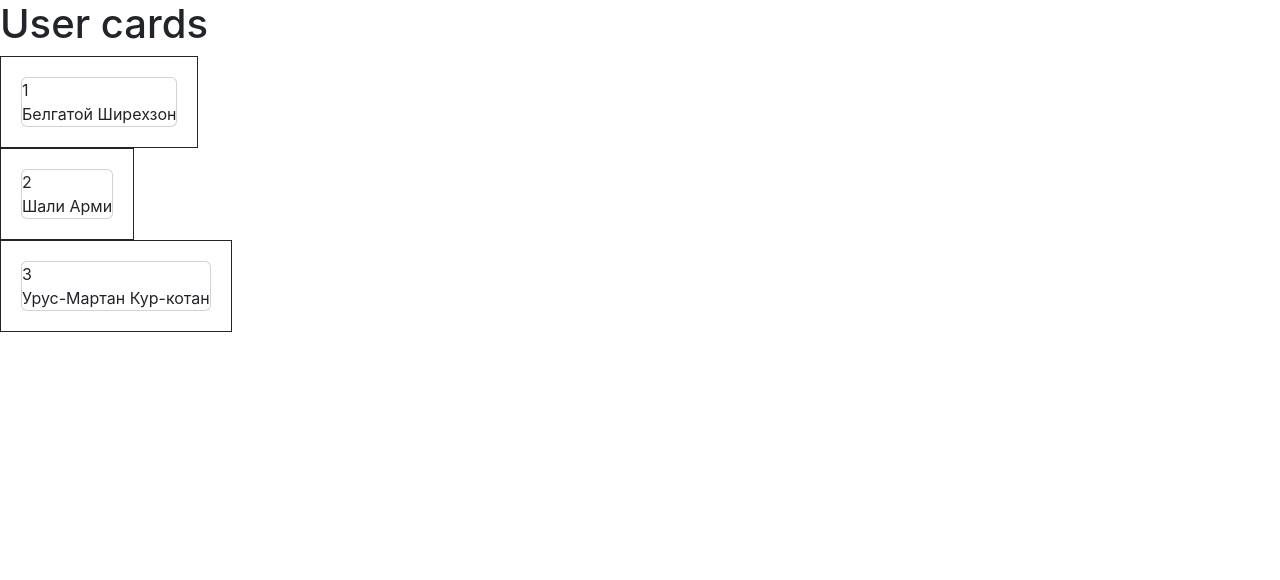
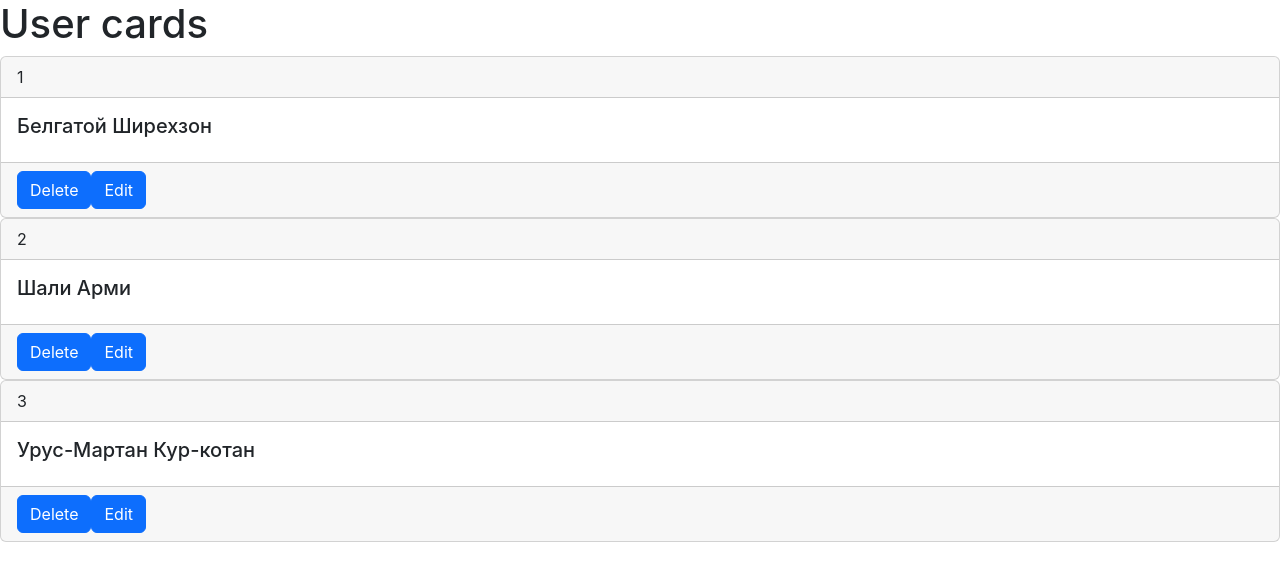
Before and after one commit to stsdmchv/test-project, a React (Create React App) app: page / in a window 1280 px wide. Shown: the top 580 px of the page. Built offline with nearby package versions, Linux system fonts and the light colour scheme; the HTML template or start-up script is replaced by a standard one.

Commit message:
Change div for cards on CardGroup

```diff
--- a/package.json
+++ b/package.json
@@ -13,6 +13,7 @@
     "react-dom": "^18.2.0",
     "react-router-dom": "^6.4.2",
     "react-scripts": "5.0.1",
+    "sass": "^1.55.0",
     "web-vitals": "^2.1.0"
   },
   "scripts": {
--- a/src/components/userCards.css
+++ b/src/components/userCards.css
@@ -1,5 +1,6 @@
 .Body {
   display: flex;
+  flex-direction: row;
 }
 
 .UserCard {
--- a/src/components/userCards.js
+++ b/src/components/userCards.js
@@ -1,19 +1,23 @@
-import {Card} from "react-bootstrap";
+import {Button, Card, CardGroup} from "react-bootstrap";
 import './userCards.css'
-
 const users = []
-users.push({ id: '1', firstName: 'Белгатой', lastName:'Ширехзон' })
-users.push({ id: '2', firstName: 'Шали', lastName:'Арми' })
-users.push({ id: '3', firstName: 'Урус-Мартан', lastName:'Кур-котан' })
-
+users.push({id: '1', firstName: 'Белгатой', lastName: 'Ширехзон'})
+users.push({id: '2', firstName: 'Шали', lastName: 'Арми'})
+users.push({id: '3', firstName: 'Урус-Мартан', lastName: 'Кур-котан'})
 const UserCards = () => (
   users.map((user, index) =>
-    <div className="Body">
-      <div className="UserCard">
-        <Card>{user.id} <br /> {user.firstName} {user.lastName}</Card>
-      </div>
-    </div>
+    <CardGroup >
+        <Card >
+          <Card.Header>{user.id}</Card.Header>
+          <Card.Body>
+            <Card.Title>{user.firstName} {user.lastName}</Card.Title>
+          </Card.Body>
+          <Card.Footer>
+            <Button variant="primary">Delete</Button>
+            <Button>Edit</Button>
+          </Card.Footer>
+        </Card>
+    </CardGroup>
   )
 )
-
 export default UserCards;
--- a/src/components/userCards.scss
+++ b/src/components/userCards.scss
@@ -1,5 +1,6 @@
 .Body{
   display: flex;
+  flex-direction: row;
   }
 
 .UserCard {
```
Also changed, not shown: 2 other files (tests, documents, lock files or other folders).
